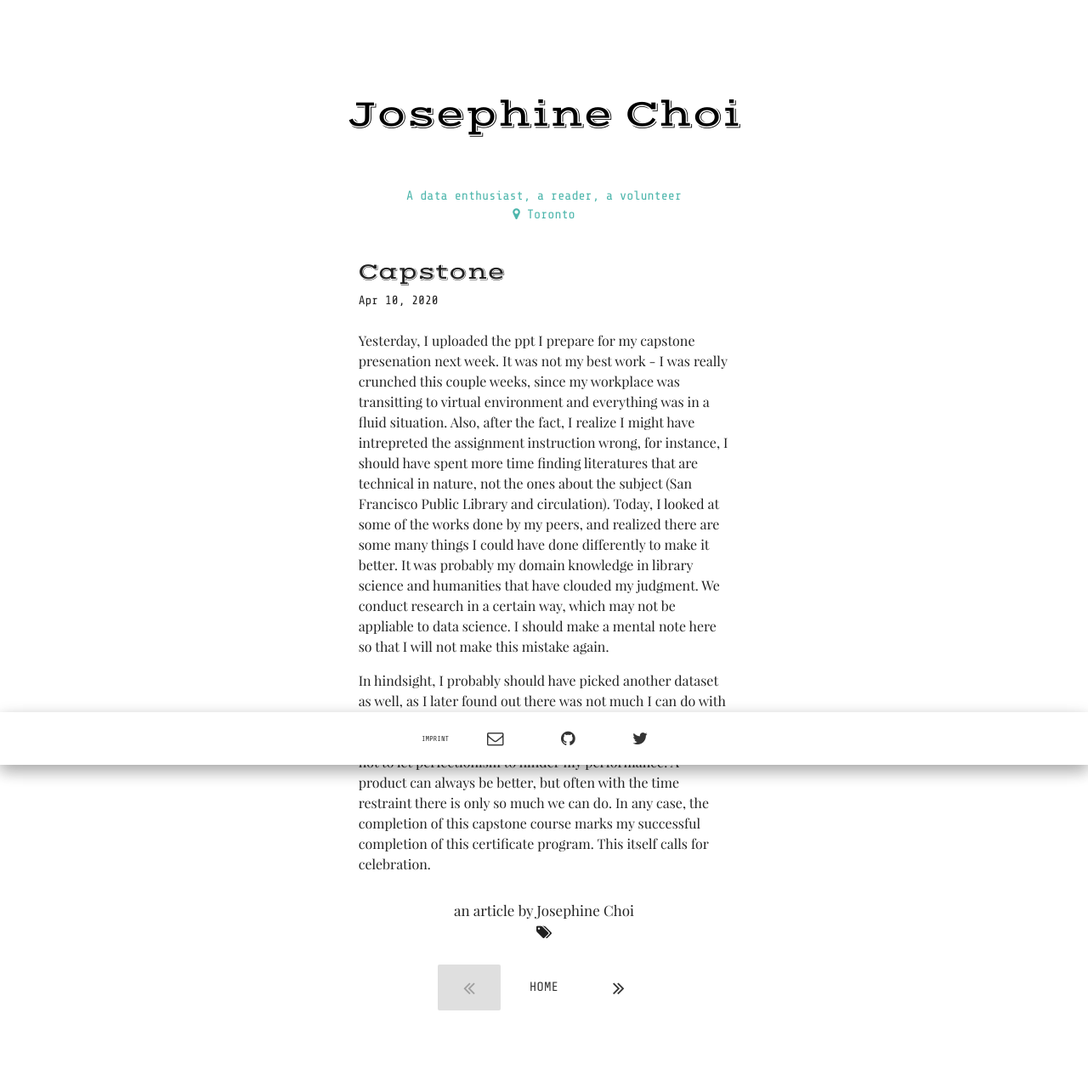
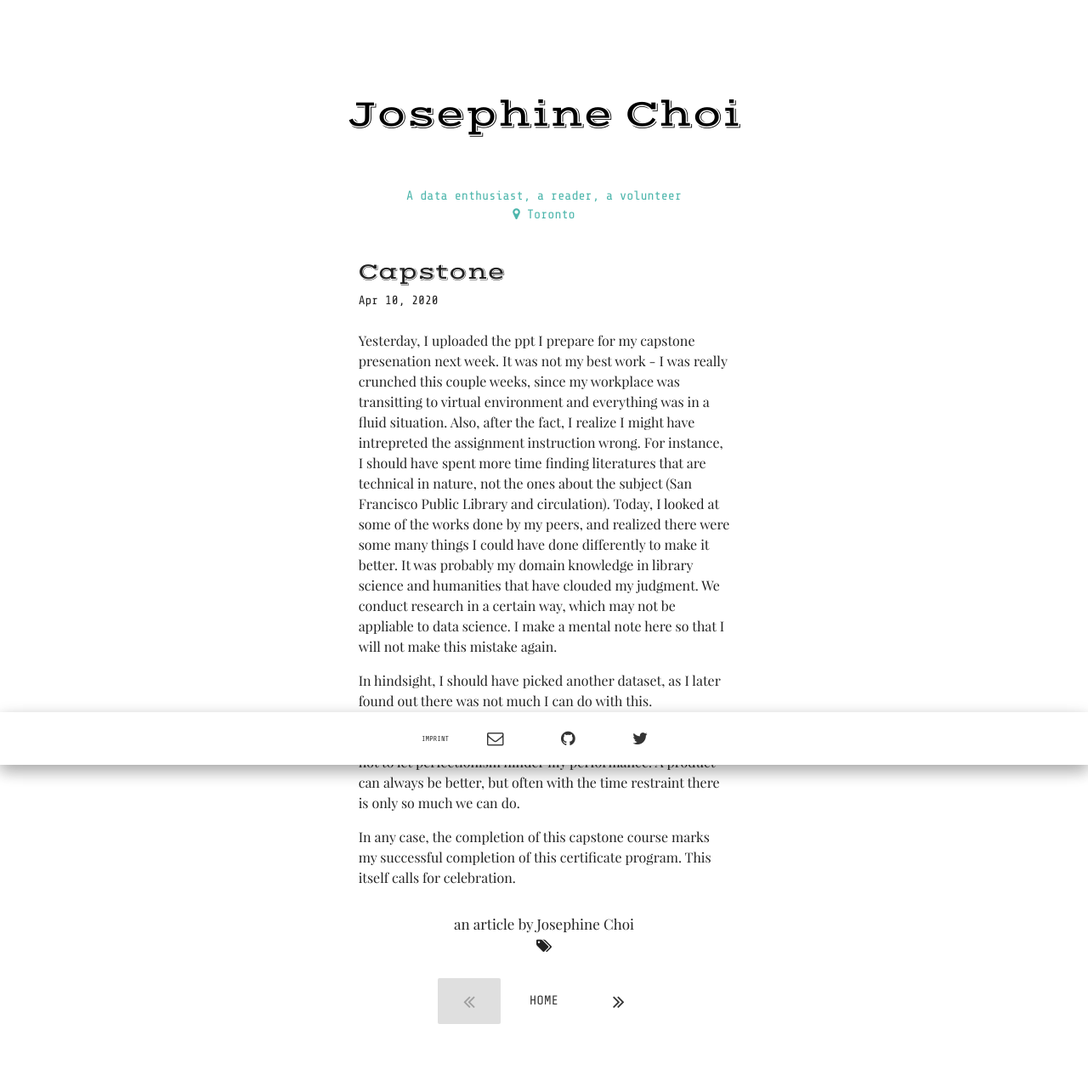
Before and after one commit to josiechoi/josiechoi.github.io, a Jekyll site: the page built from _posts/2020-04-10-new-blog.md, in a window 1280 px wide. Shown: the whole page at 85% size. Built offline with Jekyll 4.4.1, drawn with Linux system fonts in a browser that asks for light colours; some web fonts are replaced.

Commit message:
Update 2020-04-10-new-blog.md

```diff
--- a/_posts/2020-04-10-new-blog.md
+++ b/_posts/2020-04-10-new-blog.md
@@ -5,6 +5,8 @@ date:   2020-04-10 12:32:00 +0200
 author: "Josephine Choi"
 ---
 
-Yesterday, I uploaded the ppt I prepare for my capstone presenation next week. It was not my best work - I was really crunched this couple weeks, since my workplace was transitting to virtual environment and everything was in a fluid situation. Also, after the fact, I realize I might have intrepreted the assignment instruction wrong, for instance, I should have spent more time finding literatures that are technical in nature, not the ones about the subject (San Francisco Public Library and circulation). Today, I looked at some of the works done by my peers, and realized there are some many things I could have done differently to make it better. It was probably my domain knowledge in library science and humanities that have clouded my judgment. We conduct research in a certain way, which may not be appliable to data science. I should make a mental note here so that I will not make this mistake again.
+Yesterday, I uploaded the ppt I prepare for my capstone presenation next week. It was not my best work - I was really crunched this couple weeks, since my workplace was transitting to virtual environment and everything was in a fluid situation. Also, after the fact, I realize I might have intrepreted the assignment instruction wrong. For instance, I should have spent more time finding literatures that are technical in nature, not the ones about the subject (San Francisco Public Library and circulation). Today, I looked at some of the works done by my peers, and realized there were some many things I could have done differently to make it better. It was probably my domain knowledge in library science and humanities that have clouded my judgment. We conduct research in a certain way, which may not be appliable to data science. I make a mental note here so that I will not make this mistake again.
 
-In hindsight, I probably should have picked another dataset as well, as I later found out there was not much I can do with this. Nevertheless, I am still glad that I manage to ship the products on time at every stage. As I grow older, I have learnt not to let perfectionism to hinder my performance. A product can always be better, but often with the time restraint there is only so much we can do. In any case, the completion of this capstone course marks my successful completion of this certificate program. This itself calls for celebration.
+In hindsight, I should have picked another dataset, as I later found out there was not much I can do with this. Nevertheless, I am still glad that I manage to ship the products on time at every stage. As I grow older, I have learnt not to let perfectionism hinder my performance. A product can always be better, but often with the time restraint there is only so much we can do.
+
+In any case, the completion of this capstone course marks my successful completion of this certificate program. This itself calls for celebration.
```
